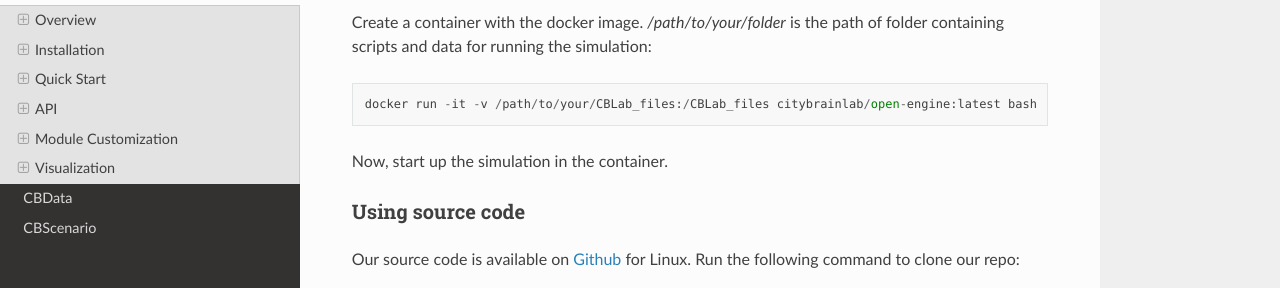
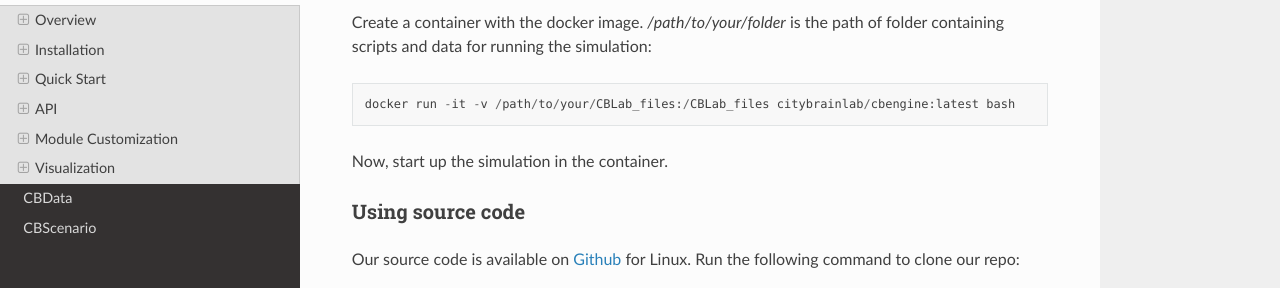
Before and after one commit to CaradryanLiang/CBLab-Documentation, a Sphinx documentation site: the page built from source/content/cbengine/cbengine.rst, in a window 1280 px wide and 900 px high, scrolled down 1698 px. Shown: the part 163-451 px from the top of the window. Built offline with Sphinx 7.4.7 and the Read the Docs theme 2.0.0, drawn with Linux system fonts in a browser that asks for light colours.

Commit message:
fix docker image name
Update cbengine.rst

```diff
--- a/source/content/cbengine/cbengine.rst
+++ b/source/content/cbengine/cbengine.rst
@@ -69,7 +69,7 @@ scripts and data for running the simulation:
 
 .. code-block::
 
-    docker run -it -v /path/to/your/CBLab_files:/CBLab_files citybrainlab/open-engine:latest bash
+    docker run -it -v /path/to/your/CBLab_files:/CBLab_files citybrainlab/cbengine:latest bash
 
 
 Now, start up the simulation in the container.
```
